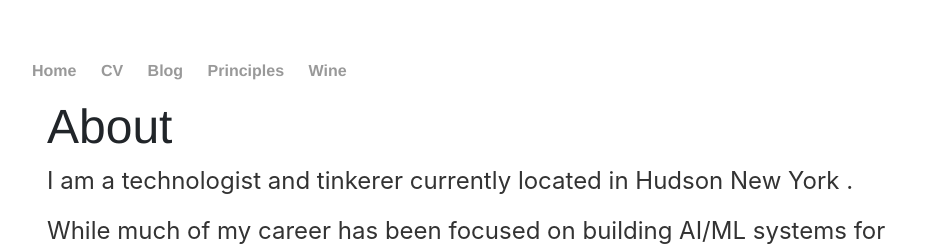
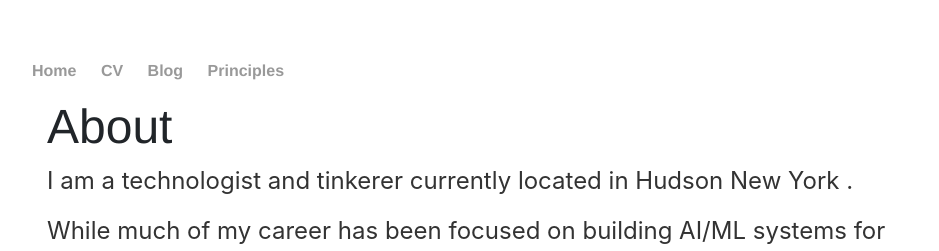
Before and after one commit to spacemanidol/spacemanidol.github.io, a Jekyll site: the page built from about/index.html, in a window 1280 px wide. Shown: the top 251 px of the page, without its empty margins (160-1099 px from the left). Built offline with Jekyll 4.4.1, drawn with Linux system fonts in a browser that asks for light colours; comment, search, counter and statistics services are not loaded.

Commit message:
Update default.html

```diff
--- a/_layouts/default.html
+++ b/_layouts/default.html
@@ -25,7 +25,6 @@
         <li><a href="/cv/index.html">CV</a></li>
         <li><a href="/blog/index.html">Blog</a></li>
         <li><a href="/principles/index.html">Principles</a></li>
-        <li><a href="/wine/index.html">Wine</a></li>
       </ul>
     </nav>
     <div class="container">
```
